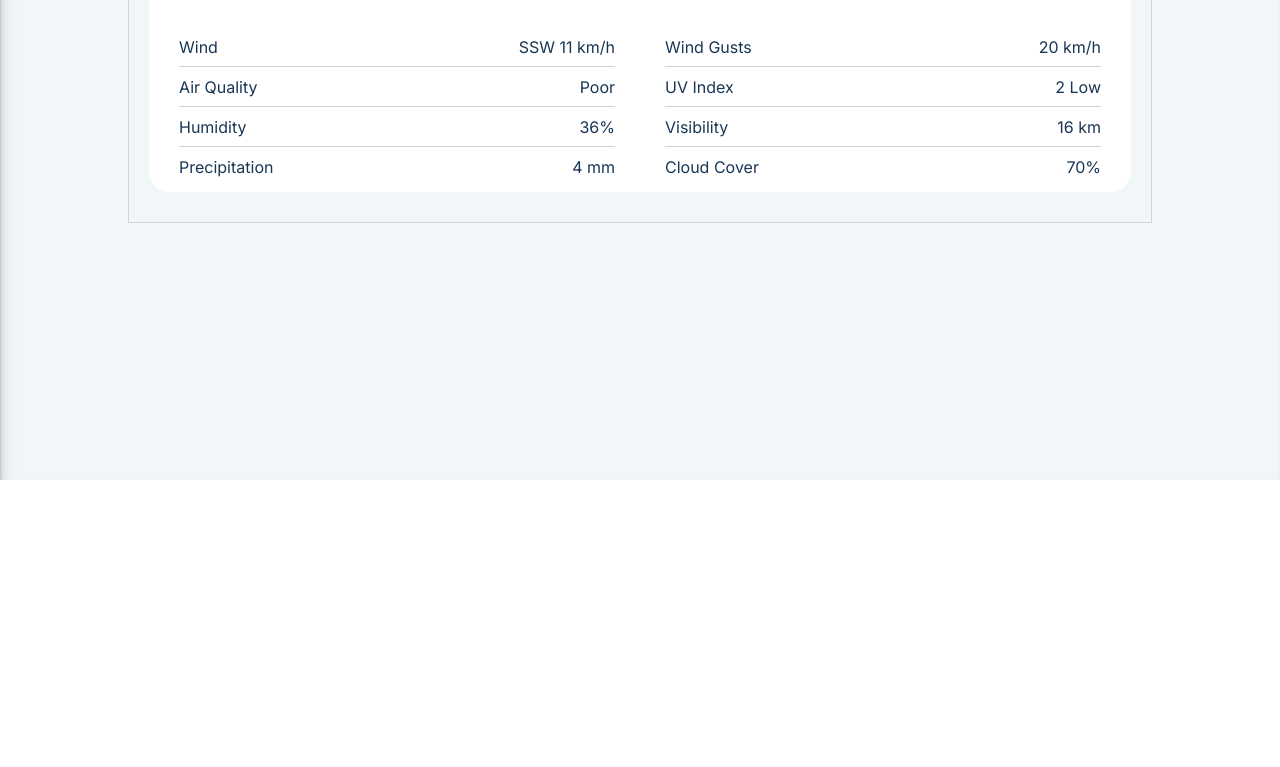
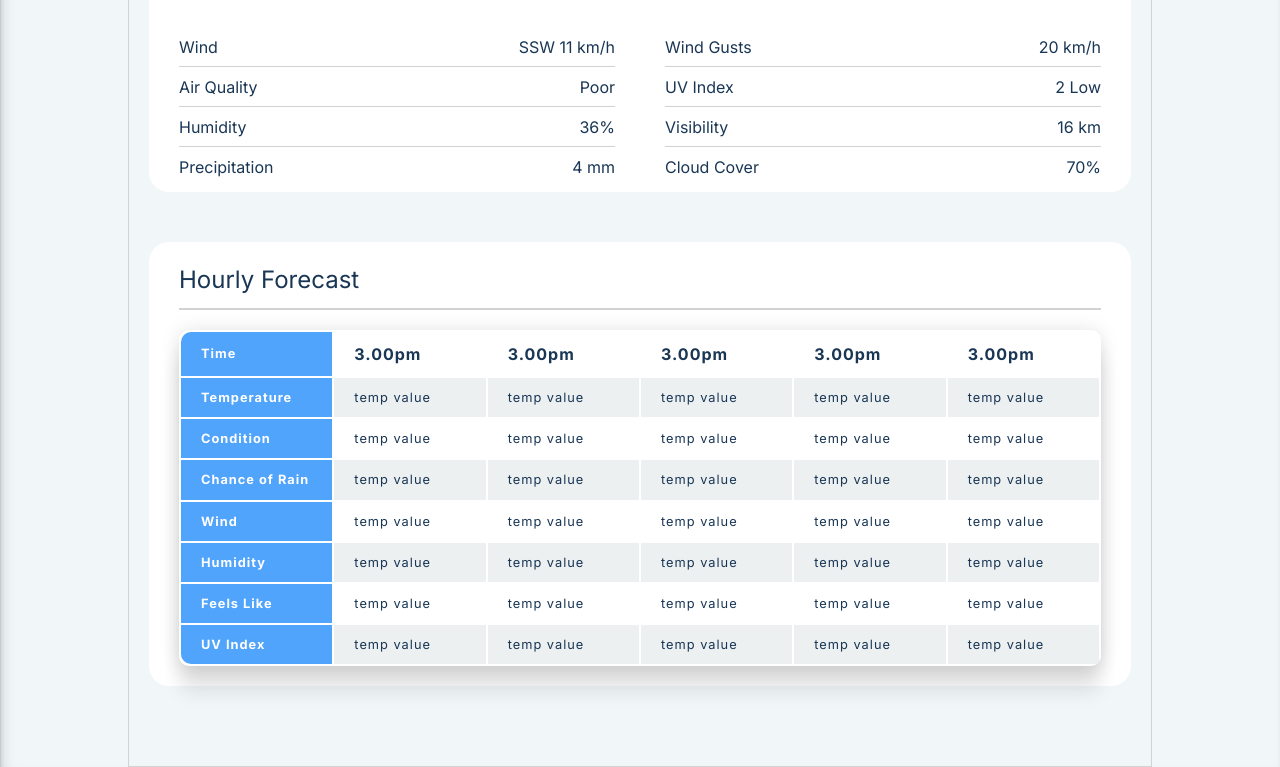
Before and after one commit to xsayedmahmud/weatherwise, a website: page index.html in a window 1280 px wide. Shown: the part 320-1087 px from the top of the page. Before the commit the page ends 800 px from the top, so only its background shows below. Drawn offline with Linux system fonts and the light colour scheme.

Commit message:
Implement autocomplete search and design hourly forecast

```diff
--- a/app.js
+++ b/app.js
@@ -1,13 +1,33 @@
-window.addEventListener("load", updateMargin);
-window.addEventListener("resize", updateMargin);
+const select = (selector) => document.querySelector(selector);
 
 function updateMargin() {
   const header = document.querySelector(".header");
   const weatherInfo = document.querySelector(".weatherInfo");
   const headerHeight = header.offsetHeight;
-  weatherInfo.style.height = `calc(100vh - ${headerHeight}px)`;
+  weatherInfo.style.height = `calc(100% - ${headerHeight}px)`;
   weatherInfo.style.marginTop = `${headerHeight}px`;
 }
+window.addEventListener("load", updateMargin);
+window.addEventListener("resize", updateMargin);
+
+function getUserLocation() {
+  if (navigator.geolocation) {
+    navigator.geolocation.getCurrentPosition(
+      (position) => {
+        const lat = position.coords.latitude;
+        const long = position.coords.latitude;
+        console.log(lat, long);
+      },
+      (error) => {
+        console.error(`Error getting location: ${error.message}`);
+      }
+    );
+  } else {
+    console.log("Error getting location");
+  }
+}
+
+getUserLocation();
 
 function buildUrl(endpoint, params) {
   const apiKey = "8ead1f058e524186846112307231508";
@@ -20,16 +40,30 @@ function buildUrl(endpoint, params) {
   return `${baseUrl}${endpoint}.json?${urlParams}`;
 }
 
-async function currentWeather() {
-  const url = buildUrl("current", { q: "London" });
+// currentWeather();
 
+const searchInput = select(".awesomplete");
+const awesomplete = new Awesomplete(searchInput);
+
+async function getAutoCompleteSuggestions() {
+  const query = searchInput.value.trim();
+  if (query.length < 3) {
+    awesomplete.list = [];
+    return;
+  }
+
+  const url = buildUrl("search", { q: query });
+  console.log(url);
   try {
     const response = await fetch(url);
-    const respJSON = await response.json();
-    console.log(respJSON);
+    if (!response.ok) throw new Error("Invalid");
+    const data = await response.json();
+    console.log(data);
+    const suggestions = data.map((item) => item.name);
+    awesomplete.list = suggestions;
   } catch (error) {
-    console.error(error);
+    console.error(error.message);
   }
 }
 
-// currentWeather();
+searchInput.addEventListener("input", getAutoCompleteSuggestions);
--- a/index.html
+++ b/index.html
@@ -11,7 +11,9 @@
       href="https://fonts.googleapis.com/css2?family=Inter:wght@400;700&family=Raleway:wght@400;700&display=swap"
       rel="stylesheet"
     />
-    <script defer src="app.js"></script>
+    <link rel="stylesheet" href="node_modules/awesomplete/awesomplete.css" />
+    <script src="node_modules/awesomplete/awesomplete.js"></script>
+    <script defer src="app.js" type="module"></script>
   </head>
   <body>
     <div class="container">
@@ -21,8 +23,13 @@
         </div>
         <div class="searchBar">
           <img src="assets/search.svg" alt="search icon" />
-          <input type="search" name="search" id="search placeholder="Type a city
-          or ZIP code..." />
+          <input
+            class="awesomplete"
+            type="search"
+            name="search"
+            id="search"
+            placeholder="Type a city or ZIP code..."
+          />
           <button>Search</button>
         </div>
         <div class="location">
@@ -31,6 +38,7 @@
         </div>
         <div class="toggleUnit">
           <input type="checkbox" name="checkbox" id="checkbox" />
+
           <label for="checkbox">
             <p>°C</p>
             <p>°F</p>
@@ -112,7 +120,77 @@
               </div>
             </div>
             <div class="hourly">
-              <table></table>
+              <h2>Hourly Forecast</h2>
+              <div class="table-container">
+                <table>
+                  <tbody>
+                    <tr>
+                      <th>Time</th>
+                      <td>3.00pm</td>
+                      <td>3.00pm</td>
+                      <td>3.00pm</td>
+                      <td>3.00pm</td>
+                      <td>3.00pm</td>
+                    </tr>
+                    <tr>
+                      <th>Temperature</th>
+                      <td>temp value</td>
+                      <td>temp value</td>
+                      <td>temp value</td>
+                      <td>temp value</td>
+                      <td>temp value</td>
+                    </tr>
+                    <tr>
+                      <th>Condition</th>
+                      <td>temp value</td>
+                      <td>temp value</td>
+                      <td>temp value</td>
+                      <td>temp value</td>
+                      <td>temp value</td>
+                    </tr>
+                    <tr>
+                      <th>Chance of Rain</th>
+                      <td>temp value</td>
+                      <td>temp value</td>
+                      <td>temp value</td>
+                      <td>temp value</td>
+                      <td>temp value</td>
+                    </tr>
+                    <tr>
+                      <th>Wind</th>
+                      <td>temp value</td>
+                      <td>temp value</td>
+                      <td>temp value</td>
+                      <td>temp value</td>
+                      <td>temp value</td>
+                    </tr>
+                    <tr>
+                      <th>Humidity</th>
+                      <td>temp value</td>
+                      <td>temp value</td>
+                      <td>temp value</td>
+                      <td>temp value</td>
+                      <td>temp value</td>
+                    </tr>
+                    <tr>
+                      <th>Feels Like</th>
+                      <td>temp value</td>
+                      <td>temp value</td>
+                      <td>temp value</td>
+                      <td>temp value</td>
+                      <td>temp value</td>
+                    </tr>
+                    <tr>
+                      <th>UV Index</th>
+                      <td>temp value</td>
+                      <td>temp value</td>
+                      <td>temp value</td>
+                      <td>temp value</td>
+                      <td>temp value</td>
+                    </tr>
+                  </tbody>
+                </table>
+              </div>
             </div>
             <div class="otherInfo"></div>
           </div>
--- a/package.json
+++ b/package.json
@@ -14,5 +14,8 @@
     "eslint-config-airbnb-base": "^15.0.0",
     "eslint-config-prettier": "^9.0.0",
     "eslint-plugin-import": "^2.28.1"
+  },
+  "dependencies": {
+    "awesomplete": "^1.1.5"
   }
 }
--- a/style.css
+++ b/style.css
@@ -69,7 +69,7 @@ body {
 }
 .header {
   background: #fff;
-  position: absolute;
+  position: fixed;
   top: 0;
   left: 0;
   width: 100%;
@@ -113,6 +113,7 @@ body {
   position: absolute;
   left: 5px;
   width: 30px;
+  z-index: 1;
 }
 
 .searchBar input {
@@ -202,6 +203,12 @@ body {
 
 /* weather info  */
 
+.today {
+  display: flex;
+  flex-direction: column;
+  gap: 50px;
+}
+
 .weatherInfo {
   width: 100%;
   background: var(--bg-color);
@@ -282,6 +289,72 @@ h2 {
   grid-column: 1 / -1;
   font-size: 1.5rem;
 }
+
+/* hourly table  */
+.hourly {
+  background: var(--white-color);
+  padding: 20px 30px 20px 30px;
+  border-radius: 20px;
+  color: var(--txt-color);
+}
+
+.hourly h2 {
+  border-bottom: 2px solid var(--border-color);
+  padding-bottom: 10px;
+}
+
+table {
+  width: 100%;
+  letter-spacing: 1px;
+  font-size: 0.8rem;
+  border-collapse: separate;
+  position: relative;
+}
+
+td,
+th {
+  padding: 10px 20px;
+  min-width: 150px;
+  text-align: left;
+}
+
+th {
+  background-color: var(--color-1);
+  color: var(--white-color);
+  position: sticky;
+  left: 0;
+  z-index: 1;
+}
+
+tr:first-child th {
+  border-radius: 10px 0 0 0;
+}
+tr:last-child th {
+  border-radius: 0 0 0 10px;
+}
+
+tr:first-child td {
+  font-weight: 700;
+  font-size: 1rem;
+}
+
+tbody tr:nth-child(even) {
+  background: #ecf0f1;
+}
+
+tbody tr:hover {
+  background: #bdc3c7;
+  color: #ffffff;
+}
+
+.table-container {
+  margin-top: 20px;
+  width: 100%;
+  overflow: auto;
+  box-shadow: 0px 0px 20px rgba(0, 0, 0, 0.1), 0px 10px 20px rgba(0, 0, 0, 0.05),
+    0px 20px 20px rgba(0, 0, 0, 0.05), 0px 30px 20px rgba(0, 0, 0, 0.05);
+  border-radius: 10px;
+}
 /* media query */
 
 @media (max-width: 750px) {
```
Also changed, not shown: .eslintrc.json, 1 other file.
